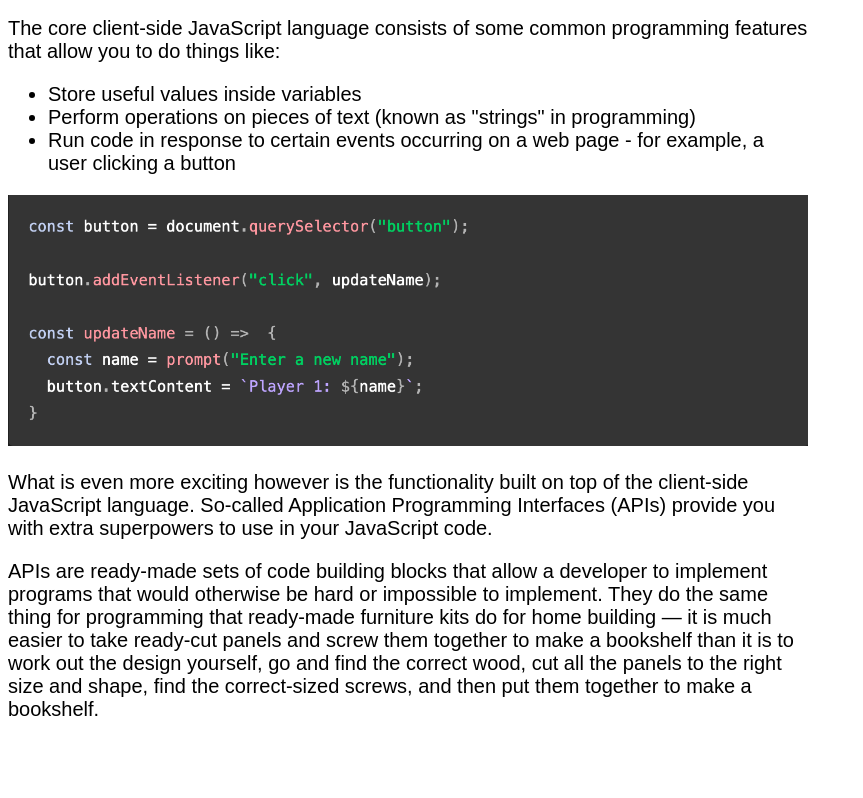
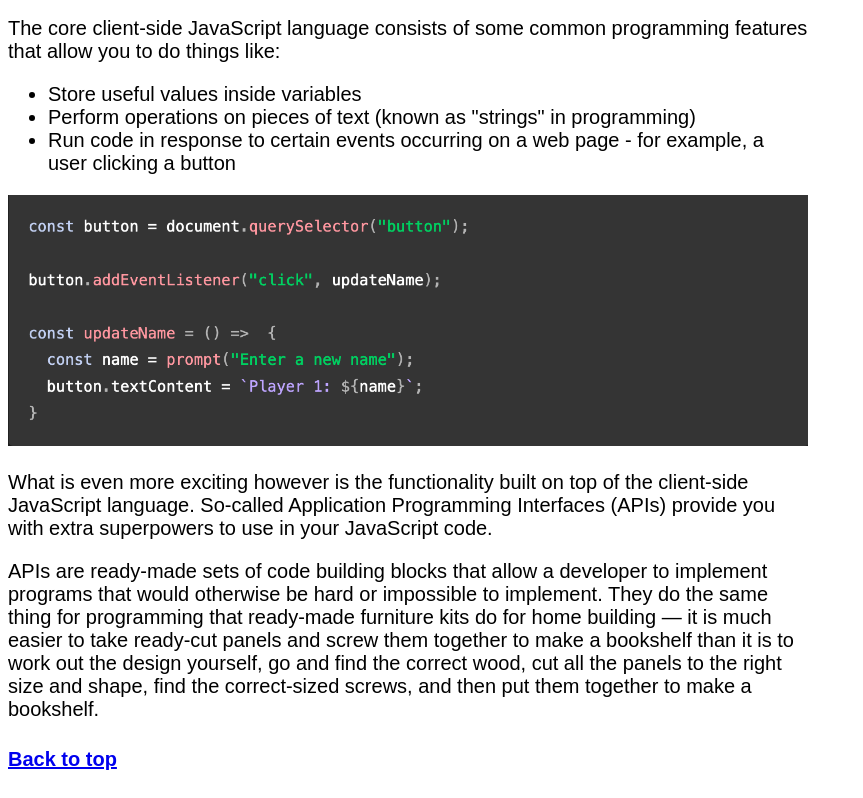
Before and after one commit to MatthewS06/ACIT1620, a plain HTML site: page week2/lab2/index.html in a window 1280 px wide. Shown: the part 1533-2331 px from the top of the page, without its empty margins (0-863 px from the left). Before the commit the page ends 2274 px from the top, so only its background shows below. Drawn offline with Linux system fonts and the light colour scheme.

Commit message:
added back to top function

```diff
--- a/week2/lab2/index.html
+++ b/week2/lab2/index.html
@@ -6,7 +6,7 @@
         <title>Document</title>
         <link rel="stylesheet" href="lab2.css">
     </head>
-    <body>
+    <body id="top">
         <h1>Fundamental Web Technologies</h1>
         <nav>
             <ul>
@@ -92,5 +92,6 @@
                 a bookshelf.
             </p>
         </section>
+        <h4><a href="#top">Back to top</a></h4>
     </body>
 </html>
```
